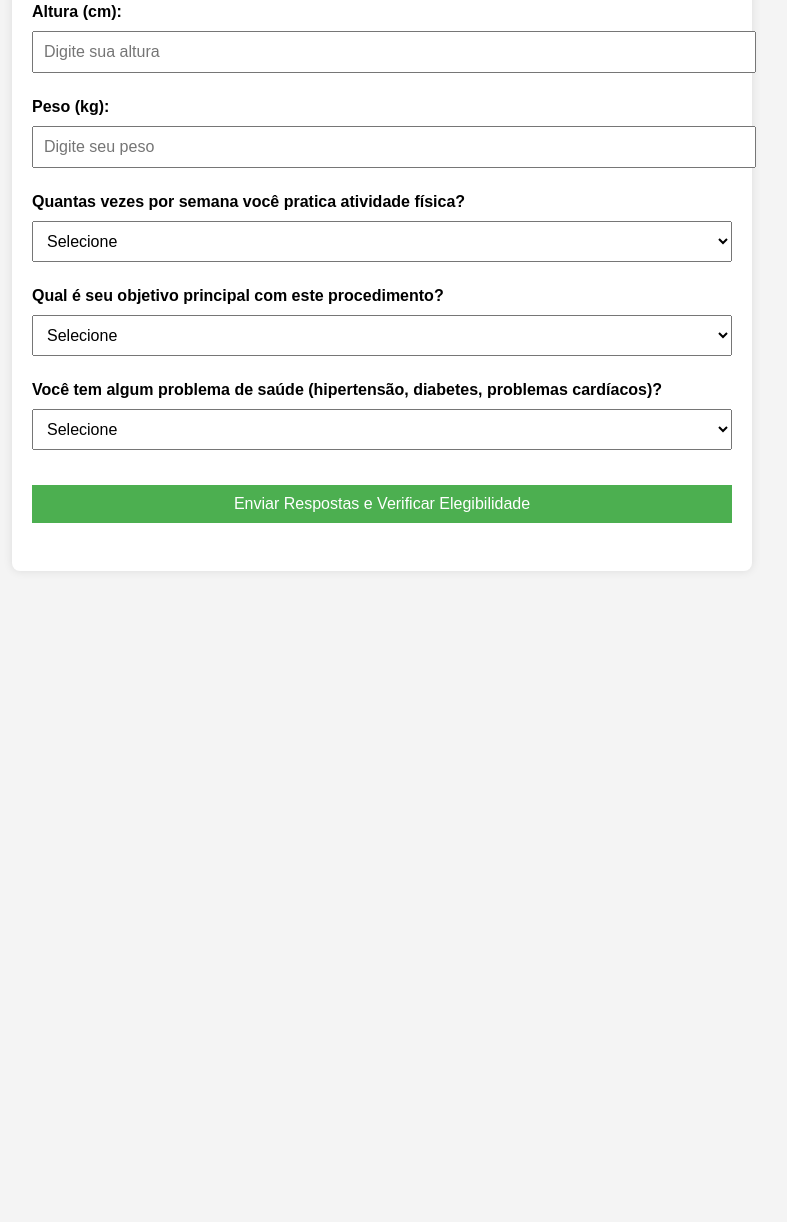
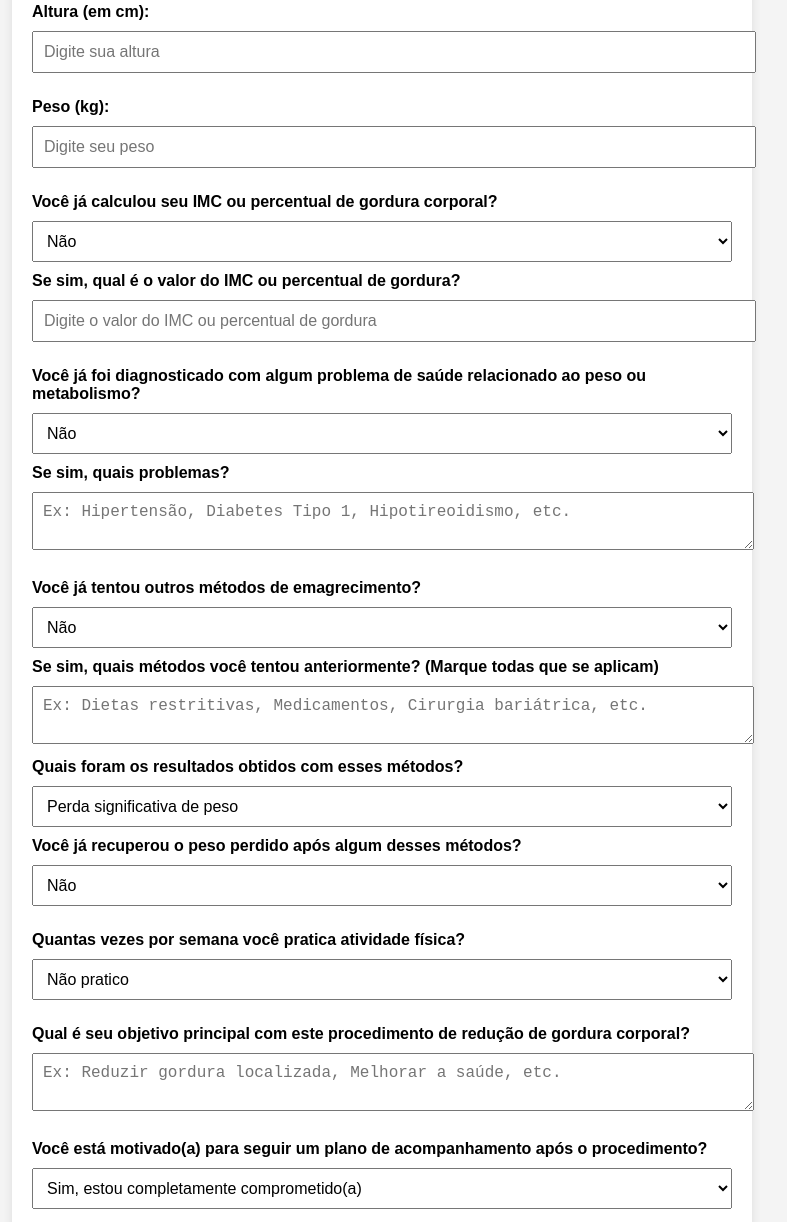
Before and after one commit to inovaceg/Kellen-Cristina-Est-tica, a plain HTML site: page index.html in a window 1280 px wide. Shown: the part 458-1680 px from the top of the page, without its empty margins (258-1045 px from the left). Before the commit the page ends 1069 px from the top, so only its background shows below. Drawn offline with Linux system fonts and the light colour scheme.

Commit message:
Update index.html

```diff
--- a/index.html
+++ b/index.html
@@ -3,7 +3,7 @@
 <head>
     <meta charset="UTF-8">
     <meta name="viewport" content="width=device-width, initial-scale=1.0">
-    <title>Questionário de Avaliação - Procedimento de Redução de Gordura</title>
+    <title>Questionário de Avaliação - Procedimento de Redução de Gordura Corporal</title>
     <style>
         body {
             font-family: Arial, sans-serif;
@@ -18,7 +18,7 @@
             border-radius: 8px;
             box-shadow: 0 0 10px rgba(0, 0, 0, 0.1);
         }
-        input, select, button {
+        input, select, button, textarea {
             padding: 10px;
             margin: 10px 0;
             width: 100%;
@@ -49,10 +49,10 @@
 <body>
 
 <div class="container">
-    <h1>Questionário de Avaliação - Procedimento de Redução de Gordura</h1>
+    <h1>Questionário de Avaliação - Procedimento de Redução de Gordura Corporal</h1>
 
     <form id="form">
-        <!-- Perguntas do questionário -->
+        <!-- Dados Pessoais -->
         <div class="question">
             <label for="name">Nome Completo:</label>
             <input type="text" id="name" placeholder="Digite seu nome completo" required>
@@ -74,7 +74,7 @@
         </div>
 
         <div class="question">
-            <label for="height">Altura (cm):</label>
+            <label for="height">Altura (em cm):</label>
             <input type="number" id="height" placeholder="Digite sua altura" required>
         </div>
 
@@ -84,33 +84,77 @@
         </div>
 
         <div class="question">
-            <label for="activity">Quantas vezes por semana você pratica atividade física?</label>
-            <select id="activity" required>
-                <option value="">Selecione</option>
+            <label for="imc">Você já calculou seu IMC ou percentual de gordura corporal?</label>
+            <select id="imc" required>
+                <option value="Não">Não</option>
+                <option value="Sim">Sim</option>
+            </select>
+            <label for="imc_value">Se sim, qual é o valor do IMC ou percentual de gordura?</label>
+            <input type="number" id="imc_value" placeholder="Digite o valor do IMC ou percentual de gordura">
+        </div>
+
+        <!-- Histórico de Saúde -->
+        <div class="question">
+            <label>Você já foi diagnosticado com algum problema de saúde relacionado ao peso ou metabolismo?</label>
+            <select id="health_diagnosis" required>
+                <option value="Não">Não</option>
+                <option value="Sim">Sim</option>
+            </select>
+            <label>Se sim, quais problemas?</label>
+            <textarea id="health_problems" placeholder="Ex: Hipertensão, Diabetes Tipo 1, Hipotireoidismo, etc."></textarea>
+        </div>
+
+        <!-- Tentativas Anteriores de Emagrecimento -->
+        <div class="question">
+            <label>Você já tentou outros métodos de emagrecimento?</label>
+            <select id="previous_attempts" required>
+                <option value="Não">Não</option>
+                <option value="Sim">Sim</option>
+            </select>
+
+            <label>Se sim, quais métodos você tentou anteriormente? (Marque todas que se aplicam)</label>
+            <textarea id="attempts_methods" placeholder="Ex: Dietas restritivas, Medicamentos, Cirurgia bariátrica, etc."></textarea>
+
+            <label>Quais foram os resultados obtidos com esses métodos?</label>
+            <select id="attempts_results">
+                <option value="Perda significativa de peso">Perda significativa de peso</option>
+                <option value="Perda moderada de peso">Perda moderada de peso</option>
+                <option value="Não houve perda de peso">Não houve perda de peso</option>
+                <option value="Ganho de peso">Ganho de peso</option>
+            </select>
+
+            <label>Você já recuperou o peso perdido após algum desses métodos?</label>
+            <select id="regained_weight">
+                <option value="Não">Não</option>
+                <option value="Sim">Sim</option>
+            </select>
+        </div>
+
+        <!-- Hábitos de Vida e Atividade Física -->
+        <div class="question">
+            <label>Quantas vezes por semana você pratica atividade física?</label>
+            <select id="physical_activity" required>
                 <option value="Não pratico">Não pratico</option>
                 <option value="1 a 2 vezes">1 a 2 vezes</option>
                 <option value="3 a 4 vezes">3 a 4 vezes</option>
-                <option value="Mais de 5 vezes">Mais de 5 vezes</option>
+                <option value="5 ou mais vezes">5 ou mais vezes</option>
             </select>
         </div>
 
+        <!-- Motivação e Objetivos -->
         <div class="question">
-            <label for="goal">Qual é seu objetivo principal com este procedimento?</label>
-            <select id="goal" required>
-                <option value="">Selecione</option>
-                <option value="Redução de gordura corporal">Redução de gordura corporal</option>
-                <option value="Perda de peso geral">Perda de peso geral</option>
-                <option value="Melhora da saúde">Melhora da saúde</option>
-                <option value="Melhora da aparência física">Melhora da aparência física</option>
-            </select>
+            <label>Qual é seu objetivo principal com este procedimento de redução de gordura corporal?</label>
+            <textarea id="main_goal" placeholder="Ex: Reduzir gordura localizada, Melhorar a saúde, etc."></textarea>
         </div>
 
+        <!-- Comprometimento e Expectativas -->
         <div class="question">
-            <label for="health">Você tem algum problema de saúde (hipertensão, diabetes, problemas cardíacos)?</label>
-            <select id="health" required>
-                <option value="">Selecione</option>
+            <label>Você está motivado(a) para seguir um plano de acompanhamento após o procedimento?</label>
+            <select id="commitment" required>
+                <option value="Sim, estou completamente comprometido(a)">Sim, estou completamente comprometido(a)</option>
+                <option value="Sim, com algumas orientações adicionais">Sim, com algumas orientações adicionais</option>
+                <option value="Não tenho certeza">Não tenho certeza</option>
                 <option value="Não">Não</option>
-                <option value="Sim">Sim</option>
             </select>
         </div>
 
@@ -122,44 +166,38 @@
 
 <script>
     function calculateEligibility() {
-        // Coletar os dados do formulário
         var weight = document.getElementById("weight").value;
         var height = document.getElementById("height").value / 100; // converter altura para metros
         var name = document.getElementById("name").value;
-        var activity = document.getElementById("activity").value;
-        var goal = document.getElementById("goal").value;
-        var health = document.getElementById("health").value;
+        var imc = document.getElementById("imc").value;
+        var health_diagnosis = document.getElementById("health_diagnosis").value;
+        var commitment = document.getElementById("commitment").value;
 
-        // Verificar se todos os campos estão preenchidos
-        if (!weight || !height || !name || !activity || !goal || !health) {
+        // Verificar se todos os campos obrigatórios estão preenchidos
+        if (!weight || !height || !name || !imc || !health_diagnosis || !commitment) {
             alert("Por favor, preencha todos os campos.");
             return;
         }
 
         // Cálculo do IMC
-        var imc = weight / (height * height);
-        var imcResult = imc.toFixed(2);
+        var imc_value = weight / (height * height);
+        var imcResult = imc_value.toFixed(2);
 
-        // Parâmetros de avaliação
+        // Definir feedback com base no IMC e no diagnóstico de saúde
         var feedback = "";
-        var eligible = false;
-
-        if (imc >= 25 && health === "Não") {
-            eligible = true;
+        if (imc_value >= 25 && health_diagnosis === "Não") {
             feedback = "Você está apto(a) para o procedimento de redução de gordura.";
-        } else if (imc < 25) {
+        } else if (imc_value < 25) {
             feedback = "Seu IMC está abaixo do recomendado para este procedimento.";
-        } else if (health === "Sim") {
+        } else if (health_diagnosis === "Sim") {
             feedback = "Você tem problemas de saúde que podem impedir a realização do procedimento.";
         }
 
-        // Exibir o resultado para o usuário
+        // Exibir resultado ao usuário
         document.getElementById("result").innerHTML = `
             <strong>${name}</strong>, obrigado por responder ao questionário! <br>
             Seu IMC é <strong>${imcResult}</strong>. <br>
             ${feedback} <br>
-            Seu nível de atividade física: ${activity} <br>
-            Seu objetivo principal: ${goal} <br>
         `;
     }
 </script>
```
